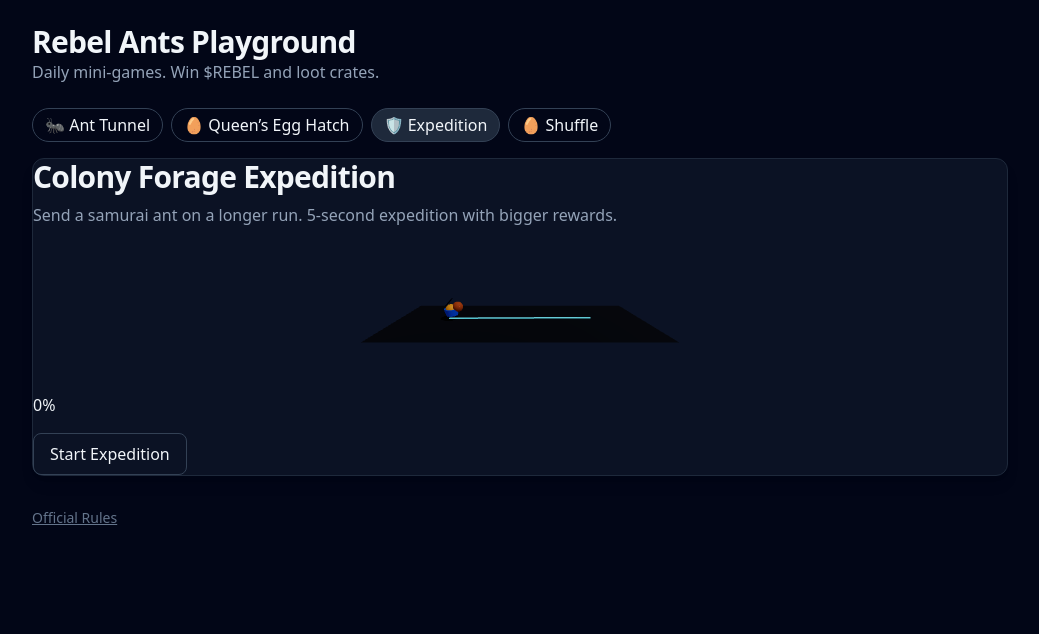
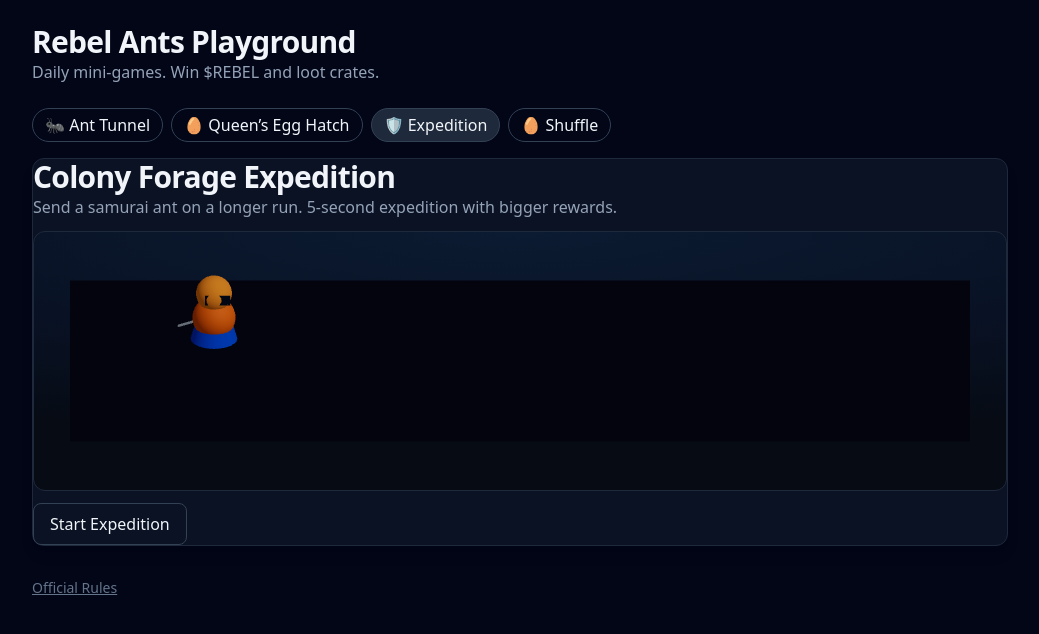
Before and after one commit to D1stknight/rebelants-playground, a Next.js app: page / in a window 1280 px wide. Both pictures are taken after a click on the button "🛡️ Expedition". Shown: the top 634 px of the page, without its empty margins (120-1159 px from the left). Built offline with nearby package versions, Linux system fonts and the light colour scheme.

Commit message:
Update Expedition3D.tsx

```diff
--- a/components/Expedition3D.tsx
+++ b/components/Expedition3D.tsx
@@ -1,158 +1,117 @@
-import React, { useEffect, useRef, useState } from 'react'
+import React, { useEffect, useMemo, useRef, useState } from 'react'
+import { Canvas, useFrame } from '@react-three/fiber'
 import * as THREE from 'three'
-import { Canvas, useFrame } from '@react-three/fiber'
-import { Float } from '@react-three/drei'
+import PrizeModal from './PrizeModal'
 
-type PrizeDetail =
-  | { title: string; type: 'crate'; rarity: 'common' | 'rare' | 'ultra'; label?: string }
-  | { title: string; type: 'none' }
+function SamuraiAnt({ running, progress }:{ running:boolean; progress:number }) {
+  const group = useRef<THREE.Group>(null!)
+  const t = useRef(0)
 
-// ------- Stylized 3D ant (placeholder geometry) -------
-function SamuraiAnt({ running, progress }: { running: boolean; progress: number }) {
-  const group = useRef<THREE.Group>(null!)
-
-  useFrame((state) => {
-    const t = state.clock.getElapsedTime()
-    const amp = running ? 0.05 : 0.015
-    const speed = running ? 6 : 2
-    if (group.current) {
-      group.current.position.y = 0.18 + Math.sin(t * speed) * amp
-      group.current.rotation.z = Math.sin(t * speed * 0.5) * (running ? 0.06 : 0.02)
-      const x = -2.2 + progress * 4.4
-      group.current.position.x = x
-    }
+  // Bobbing / leg swing
+  useFrame((state, dt) => {
+    t.current += dt
+    const g = group.current
+    const x = THREE.MathUtils.lerp(-1.7, 1.7, progress) // track width
+    const y = 0.12 + (running ? Math.sin(t.current*10)*0.04 : 0)
+    if (g) g.position.set(x, y, 0)
+    if (g) g.rotation.y = running ? Math.sin(t.current*4)*0.08 : 0
   })
 
   return (
-    <group ref={group} position={[-2.2, 0.18, 0]}>
-      <mesh castShadow position={[0, 0.12, 0]}>
-        <sphereGeometry args={[0.18, 32, 32]} />
-        <meshStandardMaterial color="#f59e0b" roughness={0.5} metalness={0.1} />
+    <group ref={group}>
+      {/* body */}
+      <mesh position={[0,0.15,0]}>
+        <sphereGeometry args={[0.12, 24, 24]} />
+        <meshStandardMaterial color="#ff7b00" metalness={0.1} roughness={0.7}/>
       </mesh>
-      <mesh castShadow position={[0.22, 0.22, 0]}>
-        <sphereGeometry args={[0.16, 32, 32]} />
-        <meshStandardMaterial color="#b45309" roughness={0.6} />
+      {/* head */}
+      <mesh position={[0,0.3,0]}>
+        <sphereGeometry args={[0.1, 24, 24]} />
+        <meshStandardMaterial color="#ff9b2a" />
       </mesh>
-      <mesh position={[0.28, 0.25, 0.08]}>
-        <sphereGeometry args={[0.04, 16, 16]} />
-        <meshStandardMaterial color="#ef4444" emissive="#ef4444" emissiveIntensity={0.6} />
+      {/* eye visor */}
+      <mesh position={[0.02,0.3,0.09]} rotation={[0,0,0]}>
+        <planeGeometry args={[0.14,0.06]} />
+        <meshBasicMaterial color="#111827" />
       </mesh>
-      <mesh position={[0.28, 0.25, -0.08]}>
-        <sphereGeometry args={[0.04, 16, 16]} />
-        <meshStandardMaterial color="#ef4444" emissive="#ef4444" emissiveIntensity={0.6} />
+      {/* kimono */}
+      <mesh position={[0,0.09,0]} rotation={[0,0,0]}>
+        <cylinderGeometry args={[0.09,0.13,0.14,24]} />
+        <meshStandardMaterial color="#2563eb" metalness={0} roughness={1}/>
       </mesh>
-      <mesh castShadow position={[0, 0.05, 0]}>
-        <cylinderGeometry args={[0.22, 0.18, 0.22, 24]} />
-        <meshStandardMaterial color="#2563eb" roughness={0.7} />
-      </mesh>
-      <mesh rotation={[0, 0, Math.PI / 4]} position={[-0.06, 0.36, -0.04]}>
-        <boxGeometry args={[0.36, 0.03, 0.03]} />
-        <meshStandardMaterial color="#111827" metalness={0.2} roughness={0.4} />
-      </mesh>
-      <mesh position={[0.02, -0.02, 0.08]}>
-        <boxGeometry args={[0.08, 0.04, 0.08]} />
-        <meshStandardMaterial color="#b45309" />
-      </mesh>
-      <mesh position={[0.02, -0.02, -0.08]}>
-        <boxGeometry args={[0.08, 0.04, 0.08]} />
-        <meshStandardMaterial color="#b45309" />
+      {/* feet */}
+      <mesh position={[-0.05,0,0]}><boxGeometry args={[0.06,0.02,0.06]} /><meshStandardMaterial color="#ff7b00" /></mesh>
+      <mesh position={[ 0.05,0,0]}><boxGeometry args={[0.06,0.02,0.06]} /><meshStandardMaterial color="#ff7b00" /></mesh>
+      {/* katana */}
+      <mesh position={[ -0.1,0.12,-0.02]} rotation={[0,0.4,0.1]}>
+        <boxGeometry args={[0.22,0.01,0.01]} /><meshStandardMaterial color="#9ca3af" />
       </mesh>
     </group>
   )
 }
 
 export default function Expedition3D() {
-  const [running, setRunning] = useState(false)
+  const [busy, setBusy] = useState(false)
   const [progress, setProgress] = useState(0)
-  const [pct, setPct] = useState(0)
+  const [modal, setModal] = useState({ open:false, label:'', sub:'' })
 
-  const start = () => {
-    if (running) return
-    setRunning(true)
-    setProgress(0)
-    setPct(0)
+  // simple tween progress
+  useEffect(() => {
+    let id:number|undefined
+    if (busy) {
+      const start = performance.now()
+      const run = () => {
+        const pct = Math.min(1, (performance.now()-start)/5000)
+        setProgress(pct)
+        id = requestAnimationFrame(run)
+        if (pct===1) {
+          cancelAnimationFrame(id!)
+          setBusy(false)
+          setModal({ open:true, label:'Nothing this time', sub:'The wilds were quiet.' })
+        }
+      }
+      id = requestAnimationFrame(run)
+    }
+    return () => { if (id) cancelAnimationFrame(id) }
+  }, [busy])
 
-    const dur = 5000
-    const t0 = performance.now()
-
-    const step = () => {
-      const t = performance.now() - t0
-      const p = Math.min(1, t / dur)
-      setProgress(p)
-      setPct(Math.round(p * 100))
-      if (p < 1) requestAnimationFrame(step)
-      else finish()
-    }
-    requestAnimationFrame(step)
-  }
-
-  async function finish() {
-    try {
-      // call the same API your 2D expedition used
-      const res = await fetch('/api/expedition', {
-        method: 'POST',
-        headers: { 'Content-Type': 'application/json' },
-        body: JSON.stringify({ seed: 'guest-' + Math.random().toString(36).slice(2, 8) }),
-      })
-      const data: any = await res.json()
-      const payload = (data?.prize ?? data) as any
-
-      let detail: PrizeDetail
-      if (payload?.type === 'crate' && payload?.rarity) {
-        detail = { title: 'You found:', type: 'crate', rarity: payload.rarity, label: payload.label }
-      } else {
-        detail = { title: 'You found:', type: 'none' }
-      }
-
-      window.dispatchEvent(new CustomEvent<PrizeDetail>('rebelants:prize', { detail }))
-    } catch {
-      window.dispatchEvent(
-        new CustomEvent<PrizeDetail>('rebelants:prize', { detail: { title: 'You found:', type: 'none' } })
-      )
-    } finally {
-      setTimeout(() => {
-        setRunning(false)
-        setProgress(0)
-        setPct(0)
-      }, 300)
-    }
-  }
+  const lights = useMemo(() => (
+    <>
+      <ambientLight intensity={0.5}/>
+      <directionalLight intensity={1} position={[2,3,2]}/>
+    </>
+  ), [])
 
   return (
     <section className="ant-card">
-      <h2 className="title mb-2">Colony Forage Expedition</h2>
-      <p className="subtitle mb-4">Send a samurai ant on a longer run. 5-second expedition with bigger rewards.</p>
+      <h2 className="title">Colony Forage Expedition</h2>
+      <p className="subtitle mb-3">Send a samurai ant on a longer run. 5-second expedition with bigger rewards.</p>
 
-      <div className="exp-wrap">
-        <div className="exp-stage">
-          <Canvas className="exp-canvas" dpr={[1, 2]} shadows camera={{ position: [0, 2.2, 5.5], fov: 45 }}>
-            <ambientLight intensity={0.6} />
-            <directionalLight position={[3, 5, 2]} intensity={1.2} castShadow shadow-mapSize-width={1024} shadow-mapSize-height={1024} />
-            <mesh rotation={[-Math.PI / 2, 0, 0]} position={[0, -0.06, 0]} receiveShadow>
-              <planeGeometry args={[8, 3]} />
-              <meshStandardMaterial color="#0b1220" roughness={0.9} />
-            </mesh>
-            <Float speed={1.5} rotationIntensity={0.05} floatIntensity={0.02}>
-              <mesh position={[0, 0.0, 0]}>
-                <boxGeometry args={[4.6, 0.02, 0.08]} />
-                <meshStandardMaterial color="#22d3ee" emissive="#22d3ee" emissiveIntensity={0.35} />
-              </mesh>
-            </Float>
-            <SamuraiAnt running={running} progress={progress} />
-          </Canvas>
+      <div className="ant-scene">
+        <Canvas orthographic camera={{ zoom: 180, position:[0,3,6] }}>
+          {lights}
+          {/* track plane */}
+          <mesh rotation={[-Math.PI/2,0,0]} position={[0,0,0]}>
+            <planeGeometry args={[5, 2]} />
+            <meshStandardMaterial color="#0b122e" />
+          </mesh>
+          <SamuraiAnt running={busy} progress={progress} />
+        </Canvas>
 
-          <div className="exp-ui">
-            <div className="exp-bar">
-              <div className="exp-bar-fill" style={{ width: `${pct}%` }} />
-            </div>
-            <div className="exp-pct">{pct}%</div>
-          </div>
+        {/* progress bar */}
+        <div className="bar">
+          <div className="bar-fill" style={{ width: `${Math.round(progress*100)}%` }} />
+          <span className="bar-text">{Math.round(progress*100)}%</span>
         </div>
+      </div>
 
-        <button className="btn btn-primary mt-4" onClick={start} disabled={running}>
-          {running ? 'Marching…' : 'Start Expedition'}
+      <div className="mt-3">
+        <button className="btn" onClick={() => !busy && (setProgress(0), setBusy(true))} disabled={busy}>
+          {busy ? 'Marching…' : 'Start Expedition'}
         </button>
       </div>
+
+      <PrizeModal open={modal.open} onClose={() => setModal(m => ({...m, open:false}))} label={modal.label} sub={modal.sub} />
     </section>
   )
 }
```
